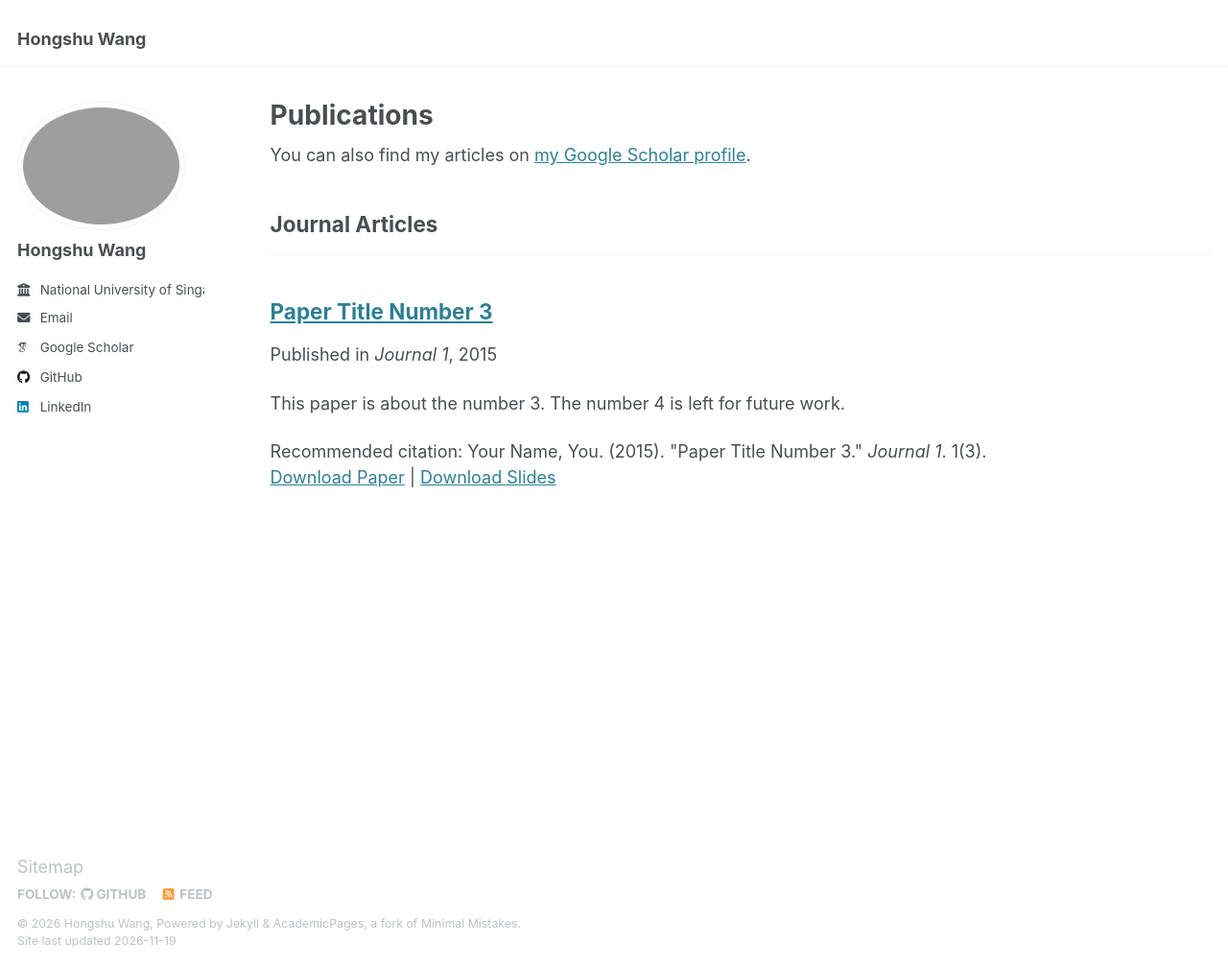
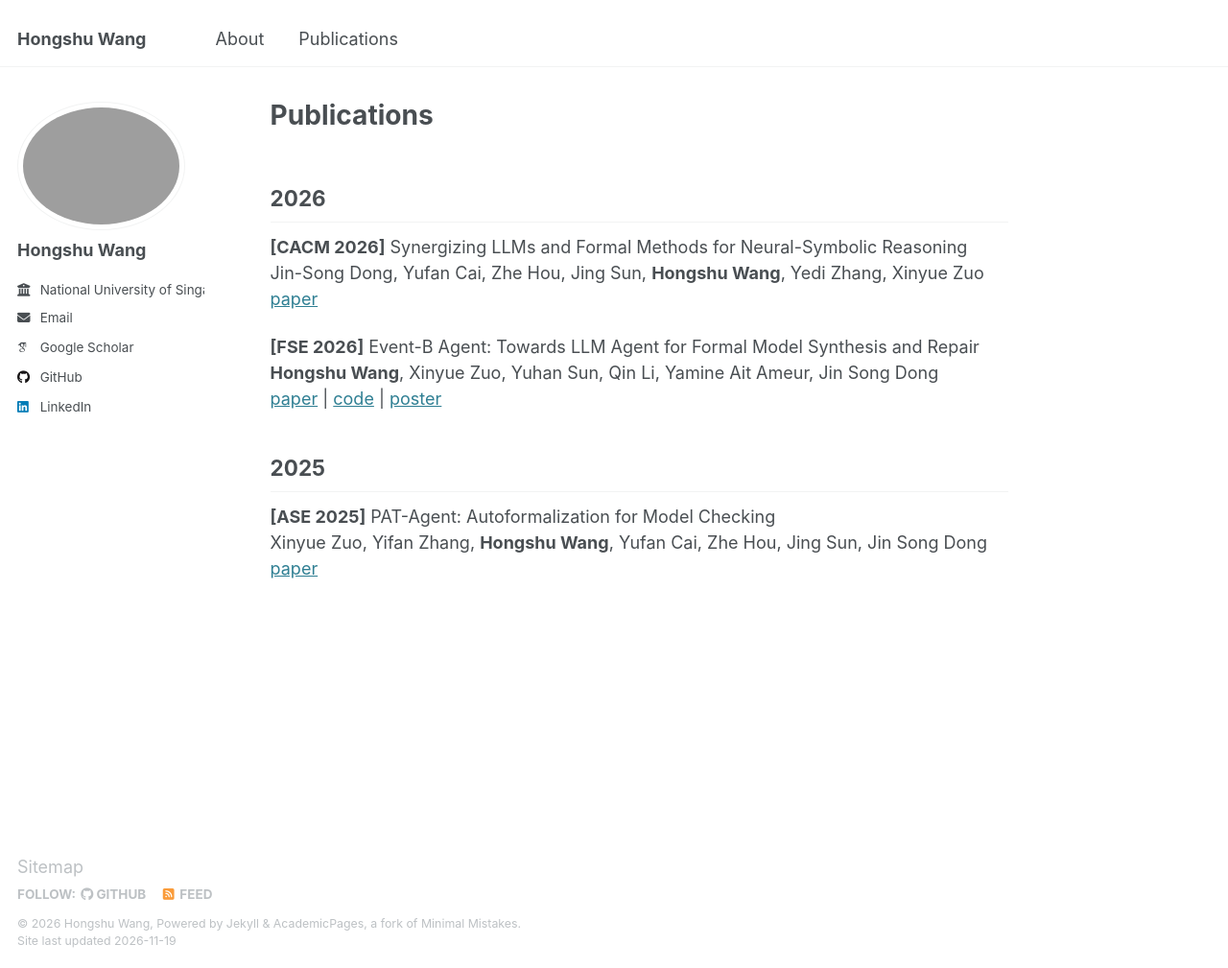
Before and after one commit to HongshuW/HongshuW.github.io, a Jekyll site: the page built from _pages/publications.md, in a window 1280 px wide and 1009 px high. Shown: the whole window at 96% size. Built offline with Jekyll 4.4.1, drawn with Linux system fonts in a browser that asks for light colours; some web fonts are replaced.

Commit message:
update publications

```diff
--- a/_data/navigation.yml
+++ b/_data/navigation.yml
@@ -5,8 +5,10 @@
 # prevent it from being included in the site.
 
 main:
-  # - title: "Publications"
-  #   url: /publications/
+  - title: "About"
+    url: /
+  - title: "Publications"
+    url: /publications/
 
   # - title: "Talks"
   #   url: /talks/
--- a/_pages/publications.html
+++ /dev/null
@@ -1,33 +0,0 @@
----
-layout: archive
-title: "Publications"
-permalink: /publications/
-author_profile: true
----
-
-{% if site.author.googlescholar %}
-  <div class="wordwrap">You can also find my articles on <a href="{{site.author.googlescholar}}">my Google Scholar profile</a>.</div>
-{% endif %}
-
-{% include base_path %}
-
-<!-- New style rendering if publication categories are defined -->
-{% if site.publication_category %}
-  {% for category in site.publication_category  %}
-    {% assign title_shown = false %}
-    {% for post in site.publications reversed %}
-      {% if post.category != category[0] %}
-        {% continue %}
-      {% endif %}
-      {% unless title_shown %}
-        <h2>{{ category[1].title }}</h2><hr />
-        {% assign title_shown = true %}
-      {% endunless %}
-      {% include archive-single.html %}
-    {% endfor %}
-  {% endfor %}
-{% else %}
-  {% for post in site.publications reversed %}
-    {% include archive-single.html %}
-  {% endfor %}
-{% endif %}
--- /dev/null
+++ b/_pages/publications.md
@@ -0,0 +1,24 @@
+---
+permalink: /publications/
+title: "Publications"
+author_profile: true
+---
+
+## 2026
+
+**[CACM 2026]**
+Synergizing LLMs and Formal Methods for Neural-Symbolic Reasoning\
+Jin-Song Dong, Yufan Cai, Zhe Hou, Jing Sun, **Hongshu Wang**, Yedi Zhang, Xinyue Zuo\
+[paper](https://dl.acm.org/doi/full/10.1145/3812808)
+
+**[FSE 2026]**
+Event-B Agent: Towards LLM Agent for Formal Model Synthesis and Repair\
+**Hongshu Wang**, Xinyue Zuo, Yuhan Sun, Qin Li, Yamine Ait Ameur, Jin Song Dong\
+[paper](/files/Event_B_Agent(FSE26).pdf) | [code](https://github.com/HongshuW/EventB_Agent) | [poster](/files/Event_B_Agent_Poster.pdf)
+
+## 2025
+
+**[ASE 2025]**
+PAT-Agent: Autoformalization for Model Checking\
+Xinyue Zuo, Yifan Zhang, **Hongshu Wang**, Yufan Cai, Zhe Hou, Jing Sun, Jin Song Dong\
+[paper](https://arxiv.org/pdf/2509.23675)
--- a/_publications/2025-09-pat-agent.md
+++ /dev/null
@@ -1,14 +0,0 @@
----
-title: "Paper Title Number 3"
-collection: publications
-category: manuscripts
-permalink: /publication/2015-10-01-paper-title-number-3
-excerpt: 'This paper is about the number 3. The number 4 is left for future work.'
-date: 2015-10-01
-venue: 'Journal 1'
-slidesurl: 'http://academicpages.github.io/files/slides3.pdf'
-paperurl: 'http://academicpages.github.io/files/paper3.pdf'
-citation: 'Your Name, You. (2015). &quot;Paper Title Number 3.&quot; <i>Journal 1</i>. 1(3).'
----
-
-The contents above will be part of a list of publications, if the user clicks the link for the publication than the contents of section will be rendered as a full page, allowing you to provide more information about the paper for the reader. When publications are displayed as a single page, the contents of the above "citation" field will automatically be included below this section in a smaller font.
```
Also changed, not shown: _pages/about.md (+2 -0 lines).
